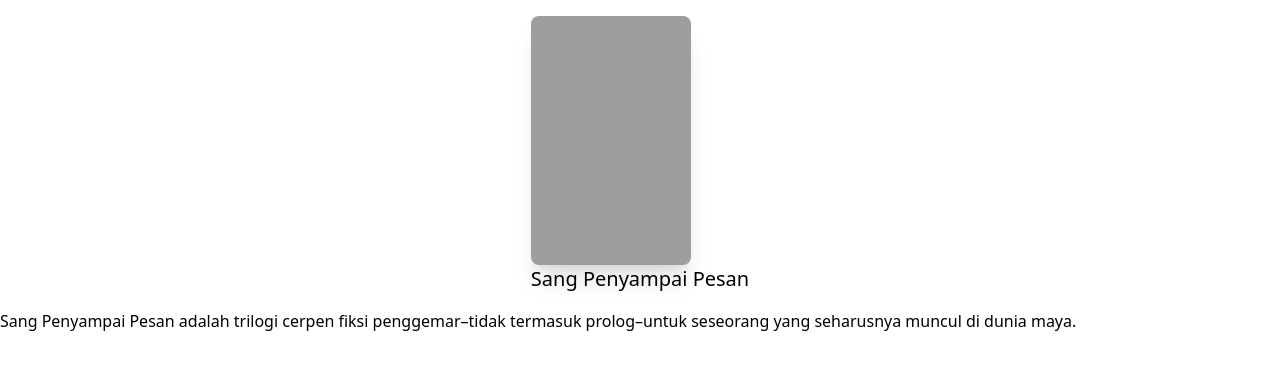
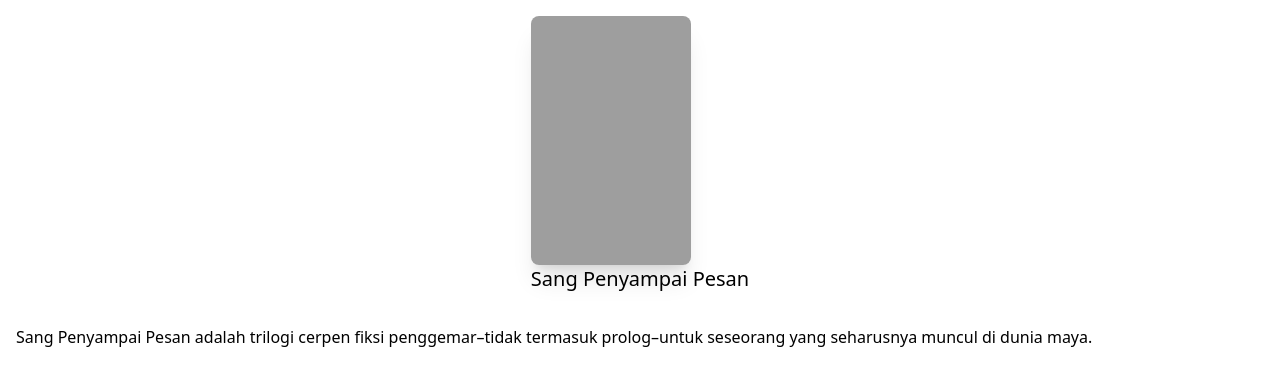
Before and after one commit to mnafisalmukhdi1/story, a Jekyll site: the page built from sang-penyampai-pesan/index.md, in a window 1280 px wide. Shown: the top 386 px of the page. Built offline with Jekyll 4.4.1, drawn with Linux system fonts in a browser that asks for light colours; nearby versions of some CDN libraries.

Commit message:
Update story.html

```diff
--- a/_layouts/story.html
+++ b/_layouts/story.html
@@ -9,12 +9,12 @@
 	</div>
 </header>
 <main>
-	<section>
+	<section class="justify-center p-4">
 	{{page.desc}}
 	</section>
 	<section>
 	<ul>
-	{% assign folder = page.relative_path | split: "/" | first %}
+	{% assign folder = {{page.relative_path}} | split: "/" | first %}
 	{% for file in site.static_files %}
 	{% if file.path contains folder and file.name != "index.md" %}
 	<li><a href="{{ file.url }}">{{ file.title }}</a></li>
```
